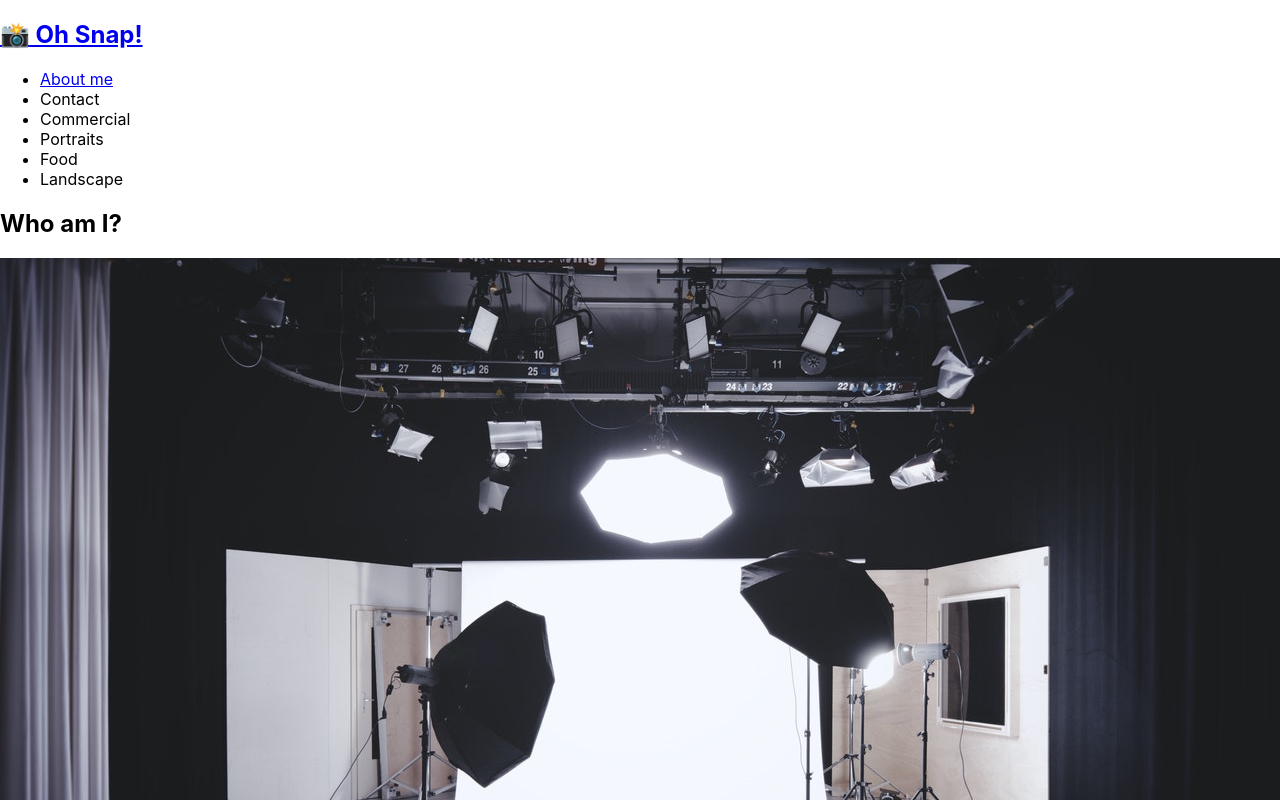
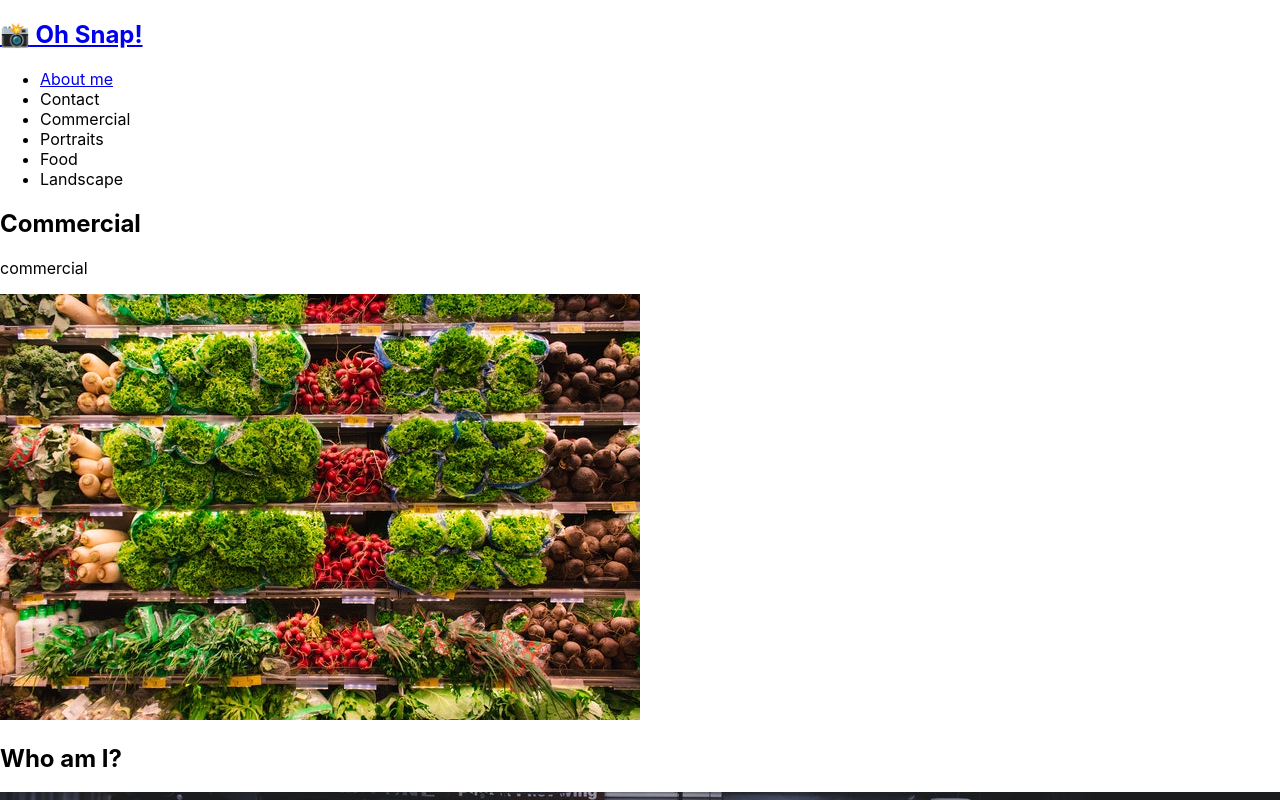
Before and after one commit to EliP2389/photo-port-react, a React (Create React App) app: page / in a window 1280 px wide. Shown: the top 800 px of the page. Built offline with nearby package versions, Linux system fonts and the light colour scheme.

Commit message:
added useState to app.js(moved up a level) props to Nav.js and useeffect

```diff
--- a/src/App.js
+++ b/src/App.js
@@ -1,13 +1,30 @@
-import React from 'react';
+import React, { useState } from 'react';
 import './App.css';
 import About from './components/About/About';
-import Nav from './components/Nav/Nav'
+import Nav from './components/Nav/Nav';
+import Gallery from './components/Gallery/Gallery';
 
 function App() {
+  const [categories] = useState([
+    {
+      name: 'commercial',
+      description: 'Photos of grocery stores, food trucks, and other commercial projects',
+    },
+    { name: 'portraits', description: 'Portraits of people in my life' },
+    { name: 'food', description: 'Delicious delicacies' },
+    { name: 'landscape', description: 'Fields, farmhouses, waterfalls, and the beauty of nature' },
+  ]);
+
+  const [currentCategory, setCurrentCategory] = useState(categories[0]);
   return (
     <div>
-      <Nav />
+      <Nav
+        categories={categories}
+        setCurrentCategory={setCurrentCategory}
+        currentCategory={currentCategory}
+      />
       <main>
+        <Gallery />
         <About />
       </main>
     </div>
--- /dev/null
+++ b/src/components/Gallery/Gallery.js
@@ -0,0 +1,24 @@
+import React from 'react'
+import { capitalizeFirstLetter } from '../../utils/helpers';
+import photo from '../../assets/small/commercial/0.jpg';
+
+function Gallery(props) {
+    const currentCategory = {
+        name: 'commercial',
+        description: 'Photos of grocery stores, food trucks, and other commercial projects'
+    }
+    return (
+        <section>
+            <h1>{capitalizeFirstLetter(currentCategory.name)}</h1>
+            <p>{currentCategory.name}</p>
+            <div className='flex-row'>
+                <img src={photo}
+                alt='Commercial Example'
+                className='img-thumbnail mx-1'
+                />
+            </div>
+        </section>
+    );
+}
+
+export default Gallery
--- a/src/components/Nav/Nav.js
+++ b/src/components/Nav/Nav.js
@@ -1,17 +1,18 @@
-import React from "react";
+import React, { useEffect } from "react";
 import { capitalizeFirstLetter } from "../../utils/helpers";
 
-function Nav() {
-  const  categories = [
-    { name: 'commercial', description: 'Photos of grocery stores, food trucks, and other commercial projects' },
-    { name: 'portraits', description: 'Portraits of people in my life' },
-    { name: 'food', description: 'Delicious delicacies' },
-    { name: 'landscape', description: 'Fields, farmhouses, waterfalls, and the beauty of nature' }
-  ];
 
-  const handleClick = () => {
-    console.log("click handled")
-  }
+
+function Nav(props) {
+    const {
+        categories = [],
+        setCurrentCategory,
+        currentCategory,
+    } = props;
+
+    useEffect(() => {
+        document.title = capitalizeFirstLetter(currentCategory.name);
+    }, [currentCategory]);
 
     return (
         <header data-testid="header" className="flex-row px-1">
@@ -23,19 +24,24 @@
             <nav>
                 <ul className="flex-row">
                     <li className="mx-2">
-            <a data-testid="about" href="#about" onClick={() => handleClick()}>
+                        <a data-testId='about' href="#about">
                             About me
                         </a>
                     </li>
                     <li className={"mx-2"}>
-            <span onClick={() => handleClick()}>
+                        <span>
                             Contact
                         </span>
                     </li>
                     {
                         categories.map((category) => (
-              <li className="mx-1" key={category.name} >
-                <span onClick={() => { handleClick(); }}>
+                            <li className={`mx-1 ${currentCategory.name === category.name && 'navActive'
+                                } `} key={category.name} >
+                                <span
+                                    onClick={() => {
+                                        setCurrentCategory(category)
+                                    }}
+                                >
                                     {capitalizeFirstLetter(category.name)}
                                 </span>
                             </li>
```
Also changed, not shown: 2 other files (tests, documents, lock files or other folders). Lines whose indentation alone changed are shown as unchanged.
